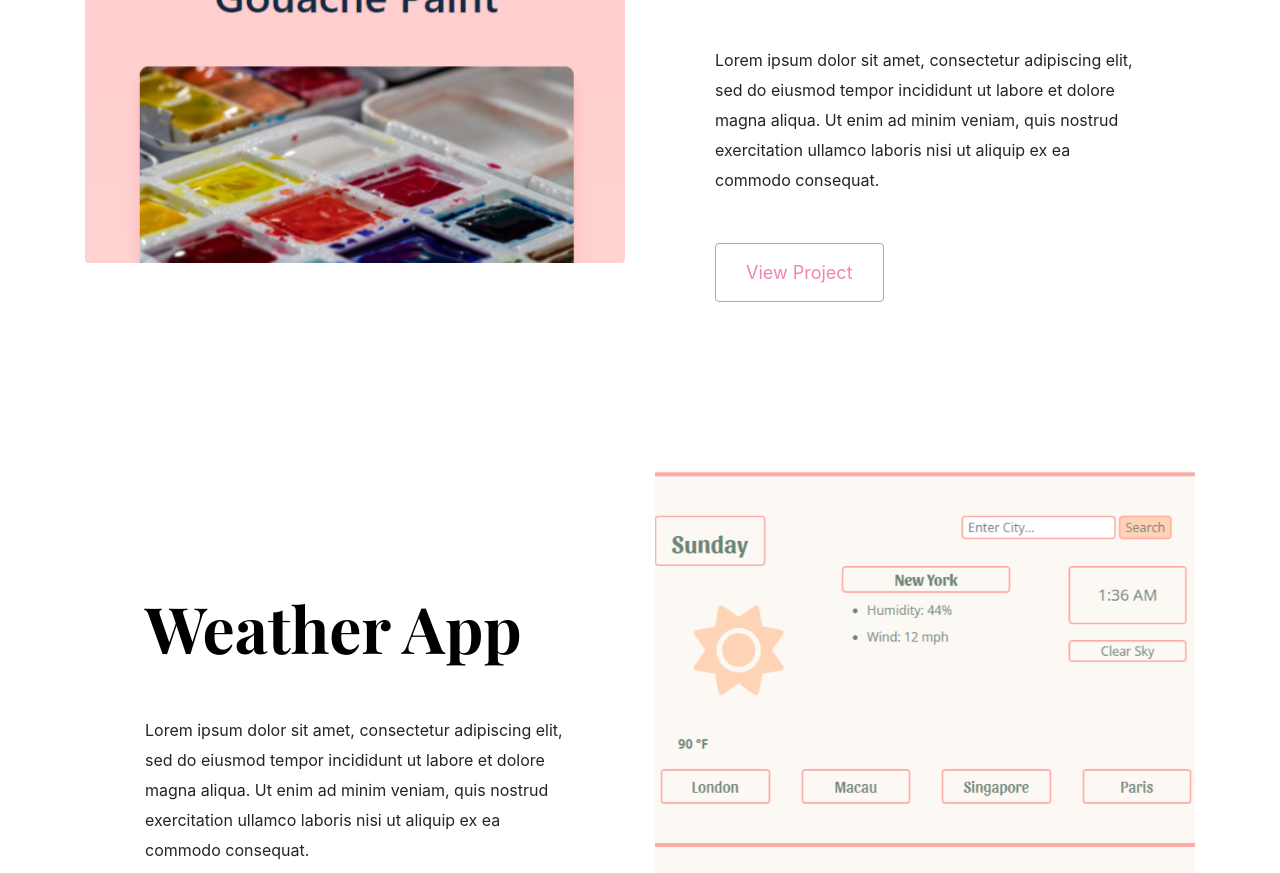
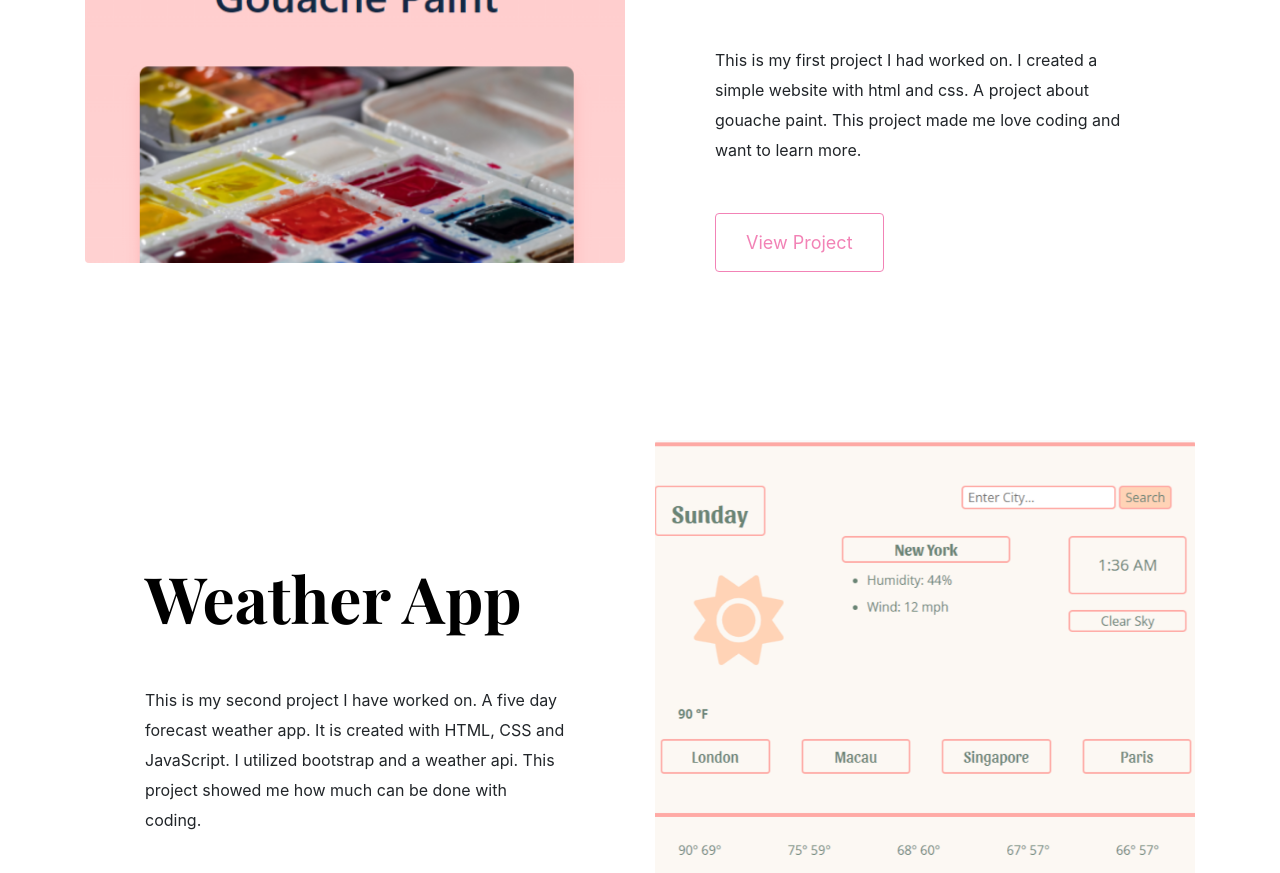
Before and after one commit to EmilyGodwin/Portfolio-Homework, a plain HTML site: page index.html in a window 1280 px wide. Shown: the part 937-1810 px from the top of the page. Drawn offline with nearby package versions, Linux system fonts and the light colour scheme; a web font is replaced by a local one.

Commit message:
Updated information.
Added a bio and info for projects.

```diff
--- a/index.html
+++ b/index.html
@@ -84,10 +84,9 @@
           <div class="project-description">
             <h2 class="mb-5">Gouache Project</h2>
             <p class="mb-5">
-              Lorem ipsum dolor sit amet, consectetur adipiscing elit, sed do
-              eiusmod tempor incididunt ut labore et dolore magna aliqua. Ut
-              enim ad minim veniam, quis nostrud exercitation ullamco laboris
-              nisi ut aliquip ex ea commodo consequat.
+              This is my first project I had worked on. I created a simple
+              website with html and css. A project about gouache paint. This
+              project made me love coding and want to learn more.
             </p>
             <a
               href="https://www.shecodes.io/workshops/shecodes-basics-948b080f-f680-4a22-b8bd-8d57ae6ee387/projects/726733"
@@ -103,10 +102,10 @@
           <div class="project-description">
             <h2 class="mb-5">Weather App</h2>
             <p class="mb-5">
-              Lorem ipsum dolor sit amet, consectetur adipiscing elit, sed do
-              eiusmod tempor incididunt ut labore et dolore magna aliqua. Ut
-              enim ad minim veniam, quis nostrud exercitation ullamco laboris
-              nisi ut aliquip ex ea commodo consequat.
+              This is my second project I have worked on. A five day forecast
+              weather app. It is created with HTML, CSS and JavaScript. I
+              utilized bootstrap and a weather api. This project showed me how
+              much can be done with coding.
             </p>
             <a
               href="https://lucky-treacle-455da5.netlify.app/"
```
Also changed, not shown: about.html (+3 -4 lines).
